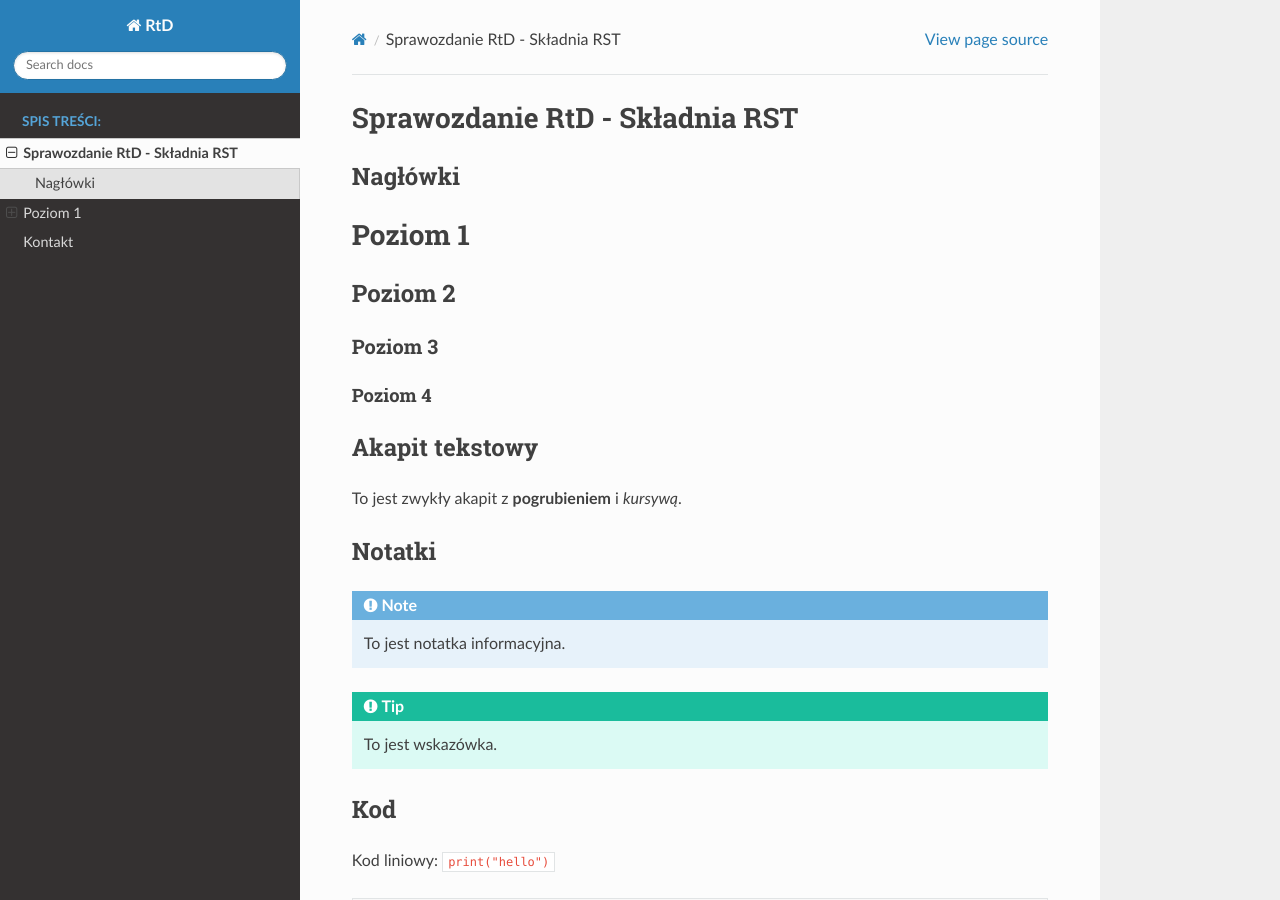
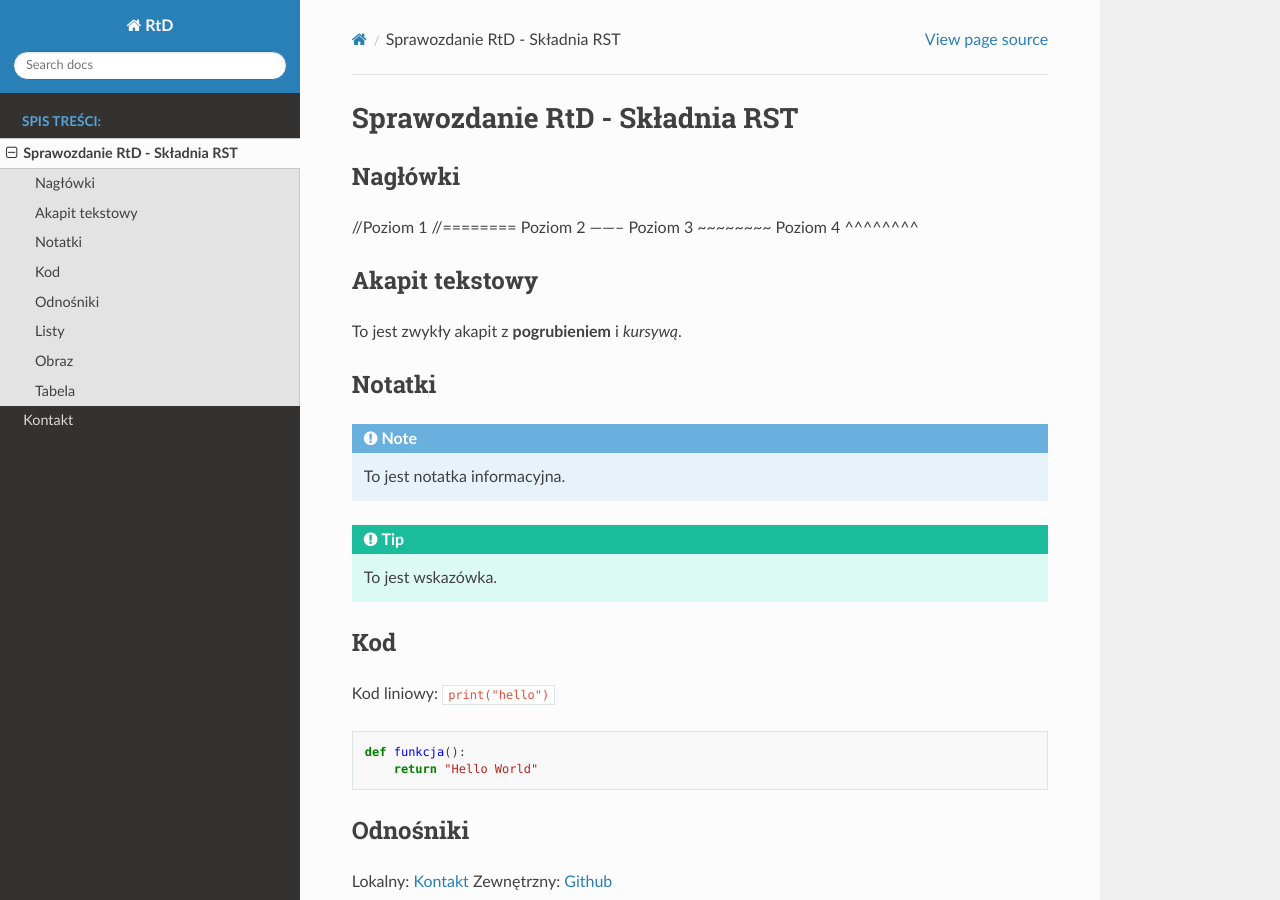
Before and after one commit to Bam-BoS/zse-4TP-ToBu-rtd, a Sphinx documentation site: the page built from docs/sprawozdanie.rst, in a window 1280 px wide and 900 px high. Built offline with Sphinx 7.4.7 and the Read the Docs theme 3.1.0, drawn with Linux system fonts in a browser that asks for light colours; pages that are not in the unit, such as notebooks, are missing from menus.

Commit message:
Update sprawozdanie.rst

```diff
--- a/docs/sprawozdanie.rst
+++ b/docs/sprawozdanie.rst
@@ -5,8 +5,8 @@ Nagłówki
 --------
 
 
-Poziom 1
-========
+//Poziom 1
+//========
 Poziom 2
 --------
 Poziom 3
```
